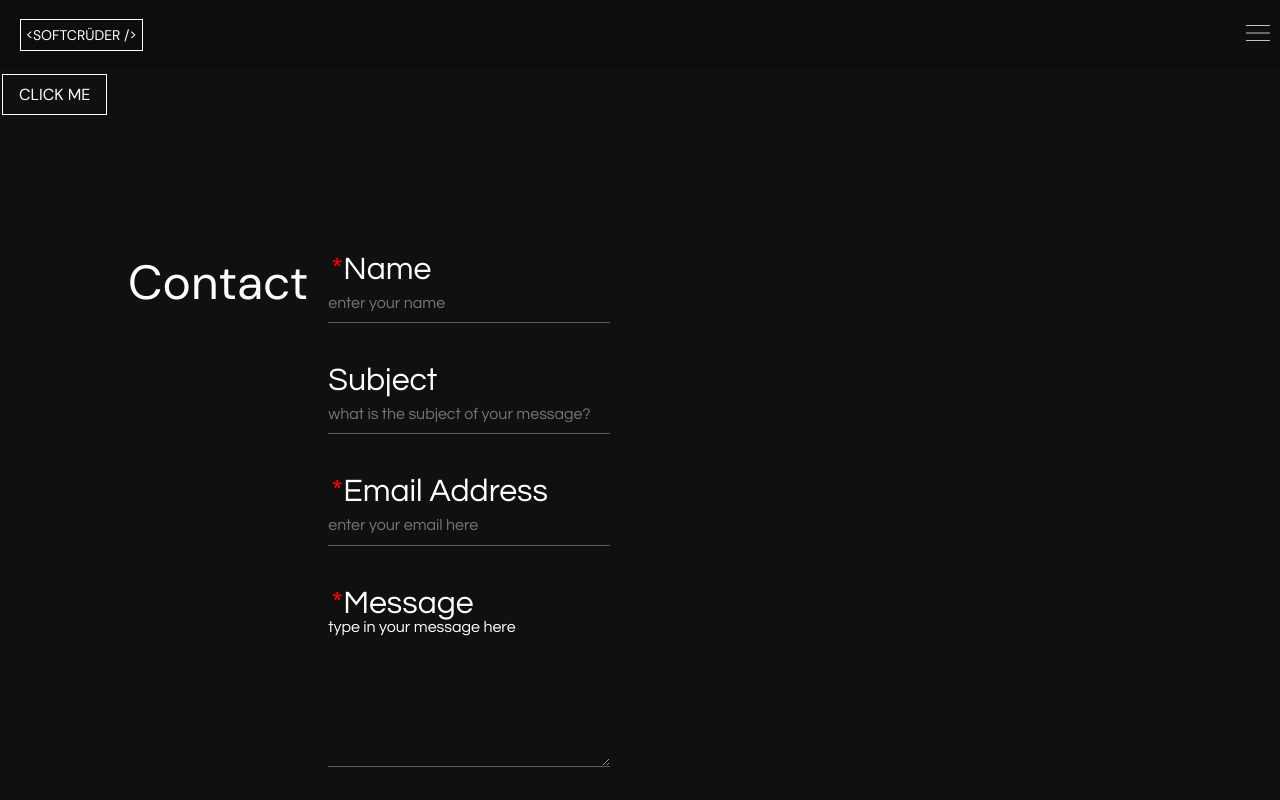
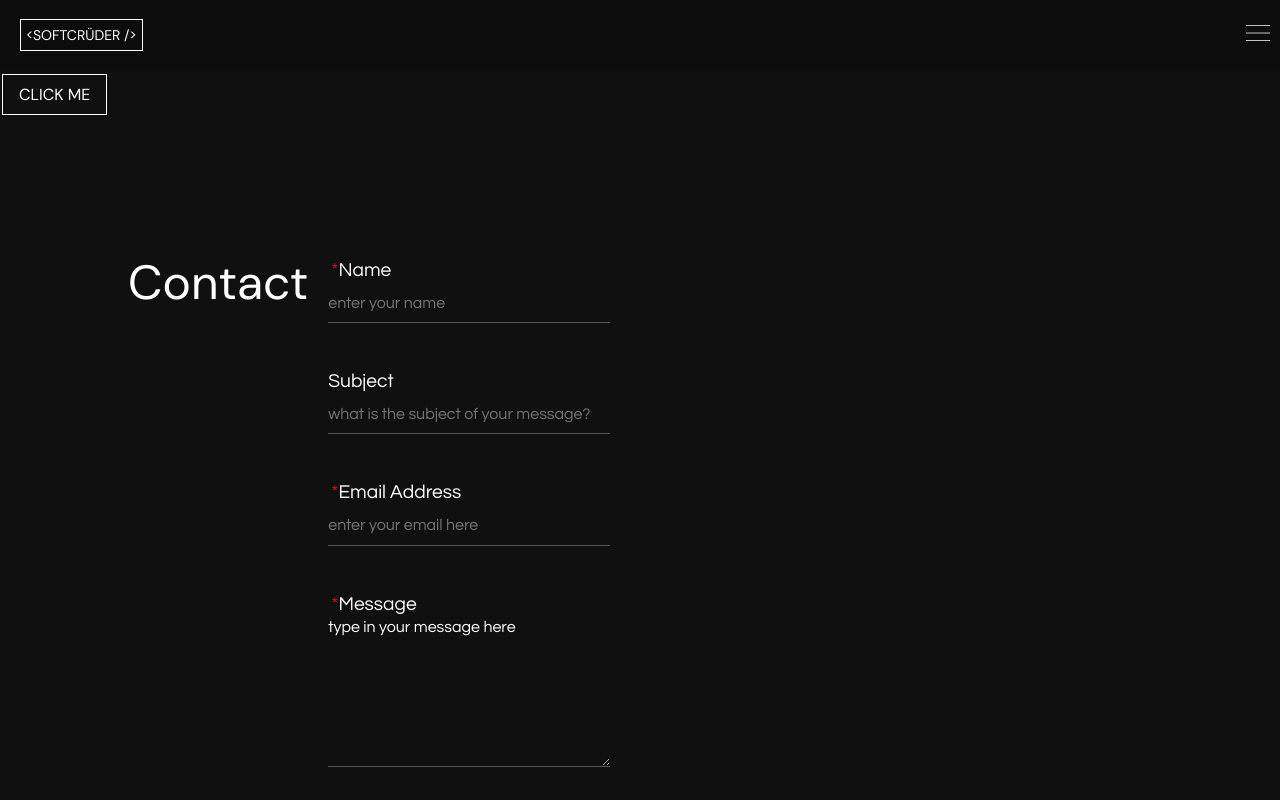
Before and after one commit to softcruder/softcruder.github.io, a Next.js app: page /posts/first-post in a window 1280 px wide. Shown: the top 800 px of the page. Built offline with nearby package versions, Linux system fonts and the light colour scheme.

Commit message:
Update ContactForm.module.css

```diff
--- a/src/styles/ContactForm.module.css
+++ b/src/styles/ContactForm.module.css
@@ -7,7 +7,7 @@
 }
 
 .label {
-  font-size: 2rem;
+  font-size: 1.2rem;
   margin-bottom: 0.2rem;
 }
 
```
